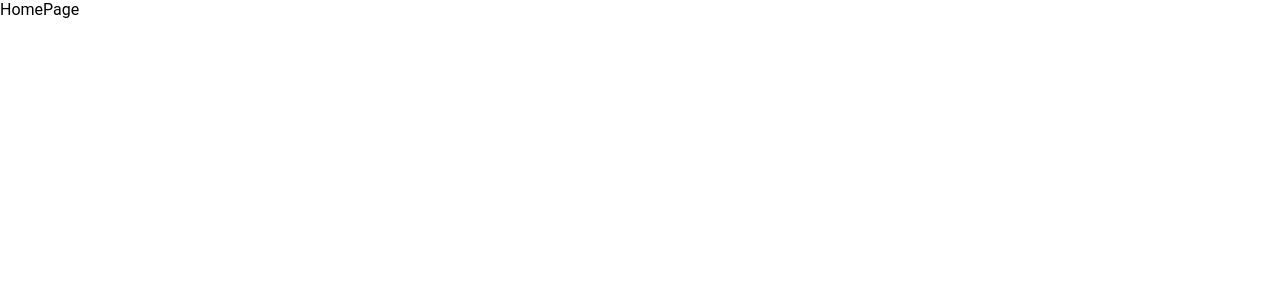
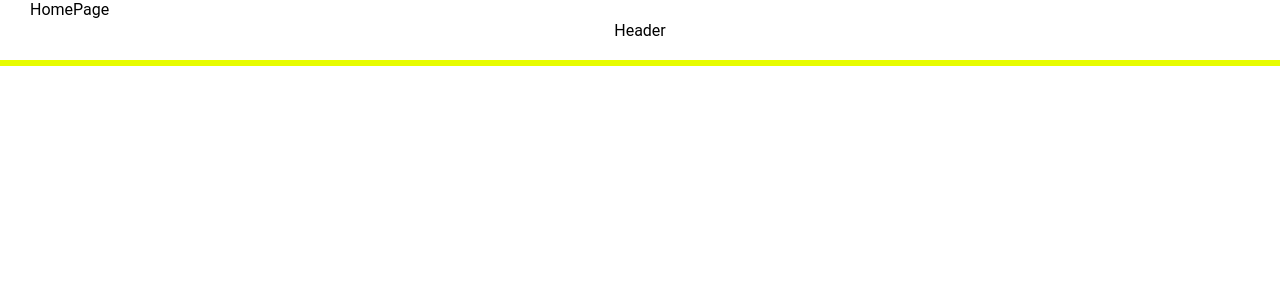
Before and after one commit to vadymfrlv/event-planner, a React (Vite) app: page / in a window 1280 px wide. Shown: the top 300 px of the page. Built offline with nearby package versions, Linux system fonts and the light colour scheme.

Commit message:
WORK:
- AppBar and Header work

```diff
--- a/src/App.tsx
+++ b/src/App.tsx
@@ -1,7 +1,7 @@
 import { lazy } from 'react';
 import { Routes, Route, Navigate } from 'react-router-dom';
 
-// import { AppBar } from 'components/AppBar/AppBar';
+import { AppBar } from 'components/AppBar/AppBar';
 
 const HomePage = lazy(() => import('pages/HomePage'));
 const EventCreatePage = lazy(() => import('pages/EventCreatePage'));
@@ -10,7 +10,7 @@ const EventDetailsPage = lazy(() => import('pages/EventDetailsPage'));
 export const App = () => {
   return (
     <Routes>
-      <Route path="/" element={<HomePage />}>
+      <Route path="/" element={<AppBar />}>
         <Route index element={<HomePage />} />
         <Route path="create" element={<EventCreatePage />} />
         <Route path="event/:eventId" element={<EventDetailsPage />} />
--- /dev/null
+++ b/src/components/AppBar/AppBar.tsx
@@ -0,0 +1,15 @@
+import { Outlet } from 'react-router-dom';
+
+import { Box } from 'components/Box/Box.jsx';
+import { Header } from 'components/Header/Header';
+
+export const AppBar = () => {
+  return (
+    <Box>
+      <Header />
+      <Box padding="0 30px">
+        <Outlet />
+      </Box>
+    </Box>
+  );
+};
--- /dev/null
+++ b/src/components/Header/Header.styled.ts
@@ -0,0 +1,18 @@
+import styled from 'styled-components';
+
+export const StyledHeader = styled.header`
+  position: fixed;
+  top: 0;
+  left: 0;
+  width: 100%;
+  height: 60px;
+
+  display: flex;
+  align-items: center;
+  justify-content: center;
+
+  background-color: ${p => p.theme.colors.main};
+  border-bottom: ${p => p.theme.borders.headerFooter};
+
+  z-index: ${p => p.theme.zIndices[1]};
+`;
--- /dev/null
+++ b/src/components/Header/Header.tsx
@@ -0,0 +1,7 @@
+import React from 'react';
+
+import { StyledHeader } from './Header.styled';
+
+export const Header = () => {
+  return <StyledHeader>Header</StyledHeader>;
+};
```
